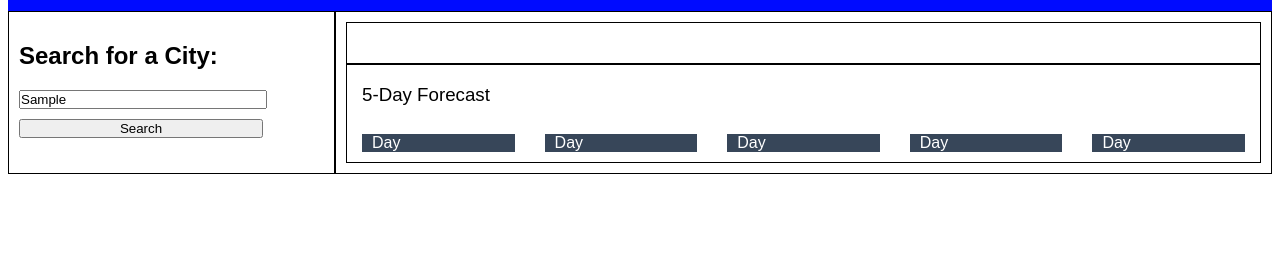
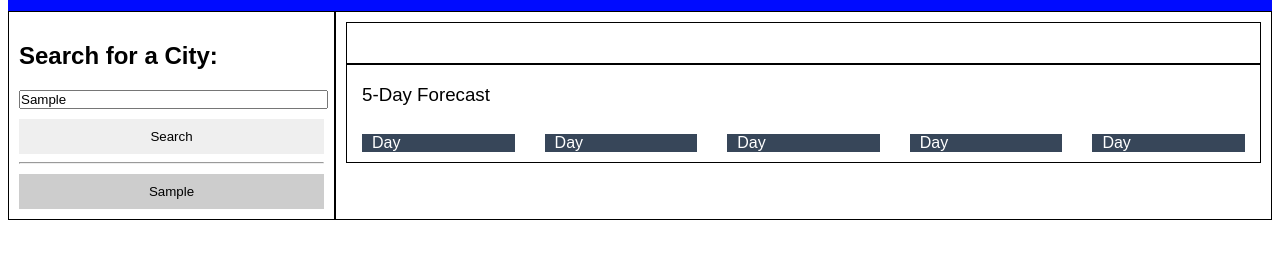
Before and after one commit to J0J0C0DING/weather-predictor, a plain HTML site: page index.html in a window 1280 px wide. Both pictures are taken after typing "Sample" into the empty fields and a click on the button "Search". Shown: the part 97-356 px from the top of the page. Drawn offline with nearby package versions, Linux system fonts and the light colour scheme; no server answers; a web font is replaced by a local one.

Commit message:
Added search history, limit to 5

```diff
--- a/assets/css/style.css
+++ b/assets/css/style.css
@@ -2,10 +2,6 @@
   font-family: itc-avant-garde-gothic-pro, sans-serif;
   font-weight: 300;
   font-style: normal;
-}
-
-.text-center {
-  text-align: center;
 }
 
 h1,
@@ -18,6 +14,7 @@ header {
   background-color: linear-gradient(90deg, rgba(0, 11, 255, 1) 0%, rgb(6, 2, 33) 100%);
   color: white;
   padding: 10px;
+  text-align: center;
 }
 
 .container {
@@ -44,8 +41,13 @@ button,
 input {
   display: block;
   margin-top: 10px;
-  width: 80%;
+  width: 100%;
   padding: 0px;
+}
+
+button {
+  border: none;
+  padding: 10px;
 }
 
 .city-weather {
@@ -109,3 +111,8 @@ li {
   color: white;
   padding: 2px;
 }
+
+.historyItem {
+  background-color: rgb(205, 205, 205);
+  text-align: center;
+}
--- a/assets/js/script.js
+++ b/assets/js/script.js
@@ -1,3 +1,5 @@
+// Search History Container
+const searchHistory = $(".history");
 // Main Weather Section
 const cityWeather = $("#day-0");
 // City name span element
@@ -6,11 +8,11 @@ let cityNameSpan = $("#city-name");
 const searchInput = document.querySelector("#search-input");
 // Search Button
 const searchBtn = $("#search-btn");
-
-let savedCities = [] || localStorage.getItem("city");
+// City History
+let savedCities = JSON.parse(localStorage.getItem("city")) || [];
 
 $(searchBtn).on("click", function () {
-  let searchInquery = $(searchInput).val();
+  let searchInquery = $.trim($(searchInput).val());
   getLocationCoord(searchInquery);
   $("").replaceAll(".weather-item");
 
@@ -18,9 +20,24 @@ $(searchBtn).on("click", function () {
   let citySearch = { city: searchInquery };
   // Place new search at beginning of savedCities array
   savedCities.unshift(citySearch);
+
   // Save to local storage
   localStorage.setItem("city", JSON.stringify(savedCities));
+
+  historyDisplay();
 });
+
+// Search History
+const historyDisplay = function () {
+  savedCities.splice(5);
+  // Empty search history container
+  $(searchHistory).empty();
+  // Re-add / update search history container
+  for (i = 0; i < savedCities.length; i++) {
+    $(searchHistory).append(`<button class='historyItem' id='history-${i}'>${savedCities[i].city}</button>`);
+  }
+};
+historyDisplay();
 
 // Get location coordinates
 const getLocationCoord = function (city) {
--- a/index.html
+++ b/index.html
@@ -9,7 +9,7 @@
   <title>Sweater Weather</title>
 </head>
 <header>
-    <h1 class="text-center">Weather Dashboard</h1>
+    <h1>Weather Dashboard</h1>
 </header>
 <body>
   <div class="container">
@@ -19,6 +19,7 @@
         <input type="text" id="search-input" placeholder="Type a city">
         <button type="submit" id="search-btn">Search</button>
       </div>
+      <hr>
       <div class="history">
 
       </div>
```
